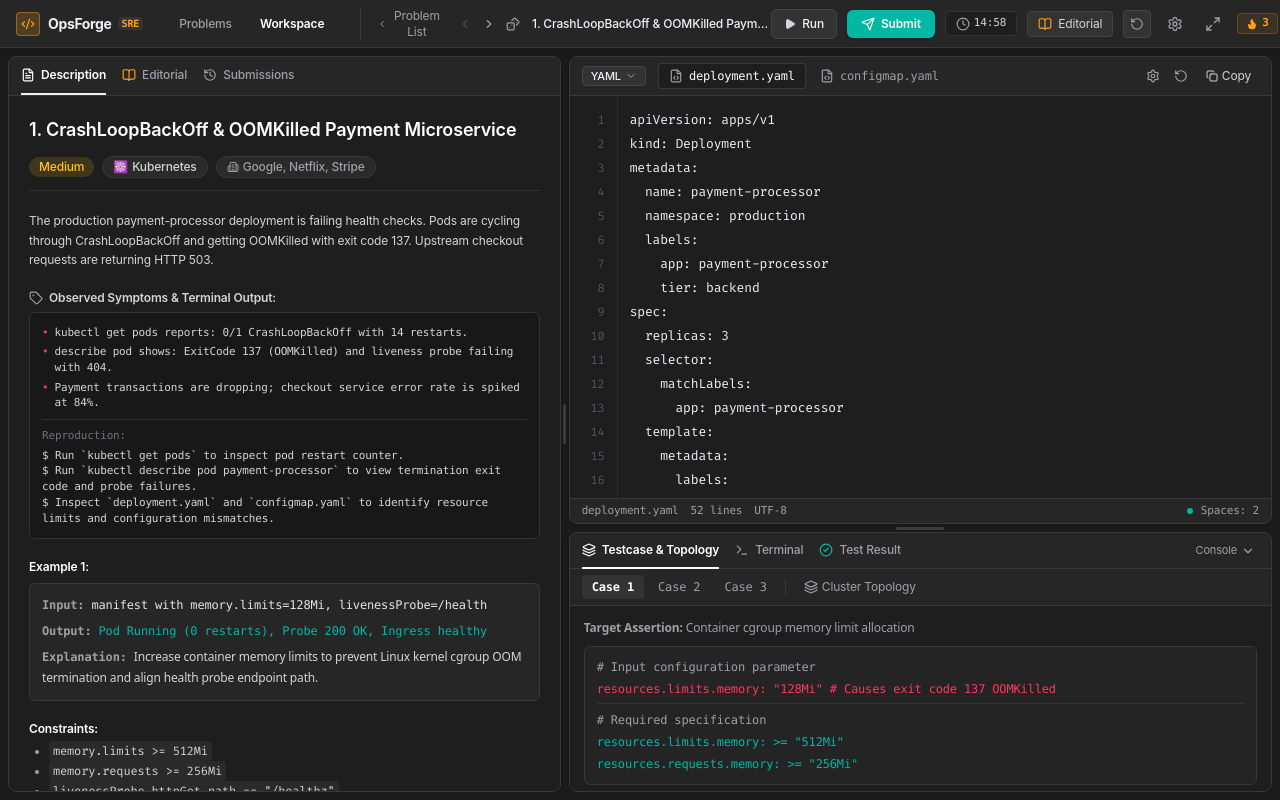
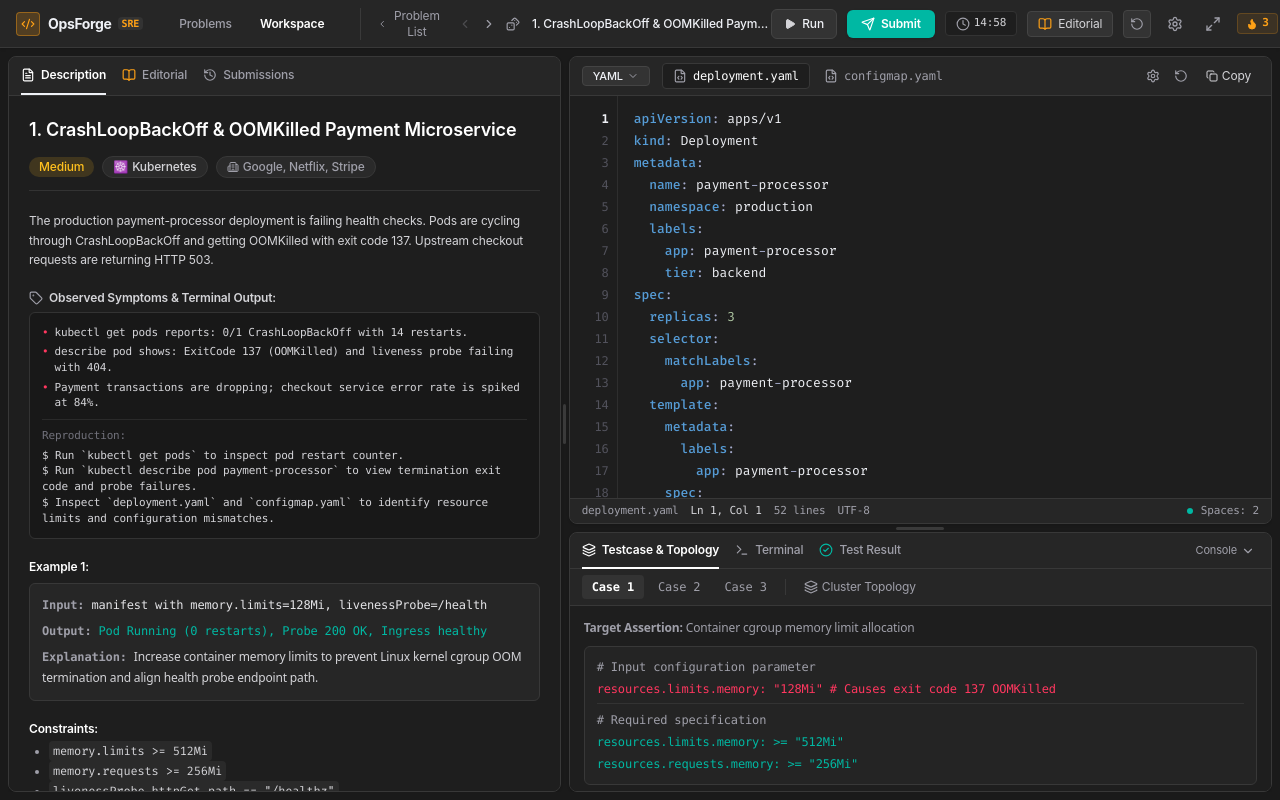
Before and after one commit to Saman-dev12/cool-things-with-ai, a React (Vite) app in the folder opsforge/: page / in a window 1280 px wide. Both pictures are taken after a click on the button "Workspace". Built offline with nearby package versions, Linux system fonts and the light colour scheme.

Commit message:
feat(opsforge): add Prism syntax highlighting to editor, editorial and post-mortem

```diff
--- a/opsforge/package.json
+++ b/opsforge/package.json
@@ -11,9 +11,11 @@
   "dependencies": {
     "@tailwindcss/vite": "^4.0.9",
     "@types/canvas-confetti": "^1.9.0",
+    "@types/prismjs": "^1.26.6",
     "canvas-confetti": "^1.9.4",
     "clsx": "^2.1.1",
     "lucide-react": "^1.41.0",
+    "prismjs": "^1.30.0",
     "react": "^19.0.0",
     "react-dom": "^19.0.0",
     "tailwindcss": "^4.0.9"
--- a/opsforge/src/components/editor/OpsEditor.tsx
+++ b/opsforge/src/components/editor/OpsEditor.tsx
@@ -1,6 +1,7 @@
-import React, { useState } from 'react';
+import React, { useState, useRef, useMemo } from 'react';
 import { useOps } from '../../context/OpsContext';
 import { Copy, Check, FileCode, RotateCcw, ChevronDown, Settings } from 'lucide-react';
+import { getLanguageForFile, highlightCode } from '../../utils/highlighter';
 
 export const OpsEditor: React.FC = () => {
   const {
@@ -14,9 +15,17 @@ export const OpsEditor: React.FC = () => {
   } = useOps();
 
   const [copied, setCopied] = useState(false);
+  const [cursorPos, setCursorPos] = useState({ line: 1, col: 1 });
+
+  const textareaRef = useRef<HTMLTextAreaElement>(null);
+  const preRef = useRef<HTMLPreElement>(null);
+  const gutterRef = useRef<HTMLDivElement>(null);
 
   const activeContent = files[selectedFileName] || '';
   const lines = activeContent.split('\n');
+
+  const langInfo = useMemo(() => getLanguageForFile(selectedFileName), [selectedFileName]);
+  const highlightedCode = useMemo(() => highlightCode(activeContent, selectedFileName), [activeContent, selectedFileName]);
 
   const handleCopy = async () => {
     try {
@@ -24,6 +33,26 @@ export const OpsEditor: React.FC = () => {
       setCopied(true);
       setTimeout(() => setCopied(false), 1800);
     } catch {}
+  };
+
+  const updateCursorPos = (e: React.SyntheticEvent<HTMLTextAreaElement>) => {
+    const target = e.currentTarget;
+    const pos = target.selectionStart || 0;
+    const linesBefore = activeContent.substring(0, pos).split('\n');
+    const line = linesBefore.length;
+    const col = (linesBefore[linesBefore.length - 1] || '').length + 1;
+    setCursorPos({ line, col });
+  };
+
+  const handleScroll = (e: React.UIEvent<HTMLTextAreaElement>) => {
+    const { scrollTop, scrollLeft } = e.currentTarget;
+    if (preRef.current) {
+      preRef.current.scrollTop = scrollTop;
+      preRef.current.scrollLeft = scrollLeft;
+    }
+    if (gutterRef.current) {
+      gutterRef.current.scrollTop = scrollTop;
+    }
   };
 
   const handleKeyDown = (e: React.KeyboardEvent<HTMLTextAreaElement>) => {
@@ -38,16 +67,20 @@ export const OpsEditor: React.FC = () => {
 
       setTimeout(() => {
         target.selectionStart = target.selectionEnd = start + (editorSettings.tabSize || 2);
+        updateCursorPos(e);
       }, 0);
     }
   };
 
-  const getLanguageName = () => {
-    if (selectedFileName.endsWith('.yaml') || selectedFileName.endsWith('.yml')) return 'YAML';
-    if (selectedFileName.endsWith('.tf')) return 'HCL / Terraform';
-    if (selectedFileName.endsWith('.sh') || selectedFileName === 'entrypoint.sh') return 'Bash Shell';
-    if (selectedFileName === 'Dockerfile') return 'Dockerfile';
-    return 'Configuration';
+  const lineHeightPx = 22;
+  const editorFontStyle: React.CSSProperties = {
+    fontFamily: editorSettings.fontFamily || "'Fira Code', monospace",
+    fontSize: `${editorSettings.fontSize}px`,
+    lineHeight: `${lineHeightPx}px`,
+    tabSize: editorSettings.tabSize || 2,
+    whiteSpace: editorSettings.wordWrap ? 'pre-wrap' : 'pre',
+    wordBreak: editorSettings.wordWrap ? 'break-word' : 'normal',
+    letterSpacing: '0px',
   };
 
   return (
@@ -56,8 +89,8 @@ export const OpsEditor: React.FC = () => {
       <div className="flex items-center justify-between bg-[#262626] border-b border-[#383838] px-3 py-1.5 text-xs select-none">
         {/* Left: Language & File Selector */}
         <div className="flex items-center gap-3">
-          <div className="flex items-center gap-1 px-2 py-0.5 rounded bg-[#333333] text-[#eff1f6] font-medium text-[11px] border border-[#444]">
-            <span>{getLanguageName()}</span>
+          <div className="flex items-center gap-1 px-2.5 py-0.5 rounded bg-[#333333] text-[#eff1f6] font-medium text-[11px] border border-[#444]">
+            <span>{langInfo.displayName}</span>
             <ChevronDown className="w-3 h-3 text-zinc-400" />
           </div>
 
@@ -67,7 +100,10 @@ export const OpsEditor: React.FC = () => {
               return (
                 <button
                   key={fileName}
-                  onClick={() => setSelectedFileName(fileName)}
+                  onClick={() => {
+                    setSelectedFileName(fileName);
+                    setCursorPos({ line: 1, col: 1 });
+                  }}
                   className={`flex items-center gap-1.5 px-2.5 py-1 rounded text-xs font-mono transition ${
                     isSelected
                       ? 'bg-[#1e1e1e] text-white font-medium border border-[#383838]'
@@ -110,46 +146,85 @@ export const OpsEditor: React.FC = () => {
       </div>
 
       {/* Editor Body */}
+      <div className="relative flex-1 min-h-0 flex overflow-hidden bg-[#1e1e1e]">
+        {/* Line Numbers Gutter */}
+        {editorSettings.showLineNumbers && (
           <div
-        className="relative flex-1 min-h-0 flex overflow-hidden bg-[#1e1e1e]"
+            ref={gutterRef}
+            onWheel={(e) => {
+              if (textareaRef.current) {
+                textareaRef.current.scrollTop += e.deltaY;
+              }
+            }}
+            className="select-none py-3 px-2 bg-[#1e1e1e] text-zinc-600 text-right border-r border-[#2e2e2e] w-12 shrink-0 overflow-hidden"
             style={{ fontFamily: editorSettings.fontFamily || "'Fira Code', monospace" }}
           >
-        {/* Line Numbers Gutter */}
-        {editorSettings.showLineNumbers && (
-          <div className="select-none py-3 px-3 bg-[#1e1e1e] text-zinc-600 text-right border-r border-[#2e2e2e] w-12 shrink-0 overflow-hidden">
-            {lines.map((_, idx) => (
+            {lines.map((_, idx) => {
+              const isCurrent = idx + 1 === cursorPos.line;
+              return (
                 <div
                   key={idx}
-                className="leading-6"
-                style={{ fontSize: `${editorSettings.fontSize - 1}px` }}
+                  style={{
+                    height: `${lineHeightPx}px`,
+                    lineHeight: `${lineHeightPx}px`,
+                    fontSize: `${editorSettings.fontSize - 1}px`
+                  }}
+                  className={`transition-colors font-mono ${isCurrent ? 'text-[#eff1f6] font-semibold' : 'text-zinc-600'}`}
                 >
                   {idx + 1}
                 </div>
-            ))}
+              );
+            })}
           </div>
         )}
 
-        {/* Textarea Code Input */}
+        {/* Code Content Container */}
+        <div className="ops-editor-container">
+          {/* Syntax Highlighted Layer (Rendered underneath) */}
+          <pre
+            ref={preRef}
+            className="ops-editor-pre"
+            style={editorFontStyle}
+            aria-hidden="true"
+          >
+            <code
+              dangerouslySetInnerHTML={{
+                __html: highlightedCode + (activeContent.endsWith('\n') ? ' ' : '')
+              }}
+            />
+          </pre>
+
+          {/* Interactive Input Layer (Transparent text, amber cursor) */}
           <textarea
+            ref={textareaRef}
             value={activeContent}
-          onChange={e => updateFileContent(selectedFileName, e.target.value)}
-          onKeyDown={handleKeyDown}
+            onChange={e => {
+              updateFileContent(selectedFileName, e.target.value);
+              updateCursorPos(e);
+            }}
+            onKeyDown={e => {
+              handleKeyDown(e);
+              setTimeout(() => updateCursorPos(e), 0);
+            }}
+            onKeyUp={updateCursorPos}
+            onClick={updateCursorPos}
+            onSelect={updateCursorPos}
+            onScroll={handleScroll}
             spellCheck={false}
             autoCapitalize="off"
             autoComplete="off"
-          style={{
-            fontSize: `${editorSettings.fontSize}px`,
-            whiteSpace: editorSettings.wordWrap ? 'pre-wrap' : 'pre'
-          }}
-          className="flex-1 w-full h-full p-3 bg-transparent text-[#eff1f6] leading-6 resize-none focus:outline-none focus:ring-0 selection:bg-zinc-700 selection:text-white overflow-y-auto"
+            style={editorFontStyle}
+            className="ops-editor-textarea"
             placeholder="Write or remediate configuration here..."
           />
+        </div>
       </div>
 
       {/* Editor Footer Status Bar */}
       <div className="px-3 py-1 bg-[#262626] border-t border-[#383838] text-[11px] font-mono text-zinc-400 flex items-center justify-between select-none">
         <div className="flex items-center gap-3">
           <span>{selectedFileName}</span>
+          <span className="text-zinc-300">Ln {cursorPos.line}, Col {cursorPos.col}</span>
           <span>{lines.length} lines</span>
           <span>UTF-8</span>
         </div>
--- a/opsforge/src/styles/index.css
+++ b/opsforge/src/styles/index.css
@@ -128,6 +128,125 @@
 }
 
 /* Smooth transitions */
-button, input, select, textarea {
+button, input, select {
   transition: all 0.15s ease-in-out;
 }
+
+/* =========================================================================
+   LeetCode / VS Code Dark+ Syntax Highlighting Styles (Prism.js)
+   ========================================================================= */
+
+.token.comment,
+.token.prolog,
+.token.doctype,
+.token.cdata {
+  color: #6a9955 !important; /* VS Code green comments */
+  font-style: italic;
+}
+
+.token.punctuation {
+  color: #a6accd !important;
+}
+
+.token.property,
+.token.key,
+.token.tag {
+  color: #9cdcfe !important; /* VS Code light sky blue for YAML keys, JSON properties */
+  font-weight: 500;
+}
+
+.token.boolean,
+.token.number {
+  color: #b5cea8 !important; /* Sage green numbers and booleans */
+}
+
+.token.selector,
+.token.attr-name,
+.token.string,
+.token.char,
+.token.inserted {
+  color: #ce9178 !important; /* Warm coral/orange strings */
+}
+
+.token.operator,
+.token.entity,
+.token.url {
+  color: #d4d4d4 !important;
+}
+
+.token.atrule,
+.token.attr-value,
+.token.keyword,
+.token.instruction {
+  color: #569cd6 !important; /* VS Code keyword blue: FROM, RUN, resource, provider, etc. */
+  font-weight: 500;
+}
+
+.token.function,
+.token.builtin,
+.token.class-name {
+  color: #dcdcaa !important; /* Soft yellow functions / commands */
+}
+
+.token.variable,
+.token.constant,
+.token.symbol {
+  color: #4ec9b0 !important; /* Teal for environment variables & constants */
+}
+
+.token.regex,
+.token.important {
+  color: #d16969 !important;
+}
+
+/* Synchronized Editor Layers */
+.ops-editor-container {
+  position: relative;
+  flex: 1;
+  min-height: 0;
+  width: 100%;
+  height: 100%;
+  overflow: hidden;
+}
+
+.ops-editor-textarea {
+  position: absolute;
+  top: 0;
+  left: 0;
+  width: 100%;
+  height: 100%;
+  margin: 0;
+  padding: 12px 16px;
+  background: transparent;
+  color: transparent;
+  caret-color: #ffa116;
+  border: 0;
+  outline: none;
+  resize: none;
+  box-sizing: border-box;
+  overflow: auto;
+  z-index: 10;
+}
+
+.ops-editor-textarea::selection {
+  background: rgba(38, 79, 120, 0.65);
+  color: transparent;
+}
+
+.ops-editor-pre {
+  position: absolute;
+  top: 0;
+  left: 0;
+  width: 100%;
+  height: 100%;
+  margin: 0;
+  padding: 12px 16px;
+  background: transparent;
+  color: #eff1f6;
+  border: 0;
+  outline: none;
+  pointer-events: none;
+  box-sizing: border-box;
+  overflow: hidden;
+  z-index: 5;
+}
--- /dev/null
+++ b/opsforge/src/utils/highlighter.ts
@@ -0,0 +1,48 @@
+import Prism from 'prismjs';
+import 'prismjs/components/prism-yaml';
+import 'prismjs/components/prism-docker';
+import 'prismjs/components/prism-bash';
+import 'prismjs/components/prism-hcl';
+import 'prismjs/components/prism-json';
+
+export interface LanguageInfo {
+  grammar: Prism.Grammar;
+  lang: string;
+  displayName: string;
+}
+
+export function getLanguageForFile(fileName: string): LanguageInfo {
+  const lower = fileName.toLowerCase();
+  if (lower.endsWith('.yaml') || lower.endsWith('.yml')) {
+    return { grammar: Prism.languages.yaml, lang: 'yaml', displayName: 'YAML' };
+  }
+  if (lower.endsWith('.tf')) {
+    return { grammar: Prism.languages.hcl, lang: 'hcl', displayName: 'HCL / Terraform' };
+  }
+  if (lower.endsWith('.sh') || lower === 'entrypoint.sh' || lower === 'run.sh') {
+    return { grammar: Prism.languages.bash, lang: 'bash', displayName: 'Bash Shell' };
+  }
+  if (lower === 'dockerfile' || lower.includes('dockerfile') || lower.endsWith('.dockerfile')) {
+    return { grammar: Prism.languages.docker, lang: 'docker', displayName: 'Dockerfile' };
+  }
+  if (lower.endsWith('.json')) {
+    return { grammar: Prism.languages.json, lang: 'json', displayName: 'JSON' };
+  }
+  return { grammar: Prism.languages.yaml, lang: 'yaml', displayName: 'Configuration' };
+}
+
+export function highlightCode(code: string, fileName: string): string {
+  if (!code) return '';
+  try {
+    const { grammar, lang } = getLanguageForFile(fileName);
+    if (grammar) {
+      return Prism.highlight(code, grammar, lang);
+    }
+  } catch (err) {
+    console.warn('Prism highlight error:', err);
+  }
+  return code
+    .replace(/&/g, '&amp;')
+    .replace(/</g, '&lt;')
+    .replace(/>/g, '&gt;');
+}
```
Also changed, not shown: opsforge/src/components/challenge/IncidentBriefing.tsx (+10 -3 lines), opsforge/src/components/challenge/PostMortemModal.tsx (+9 -3 lines), 1 other file (tests, documents, lock files or other folders). Lines whose indentation alone changed are shown as unchanged.
